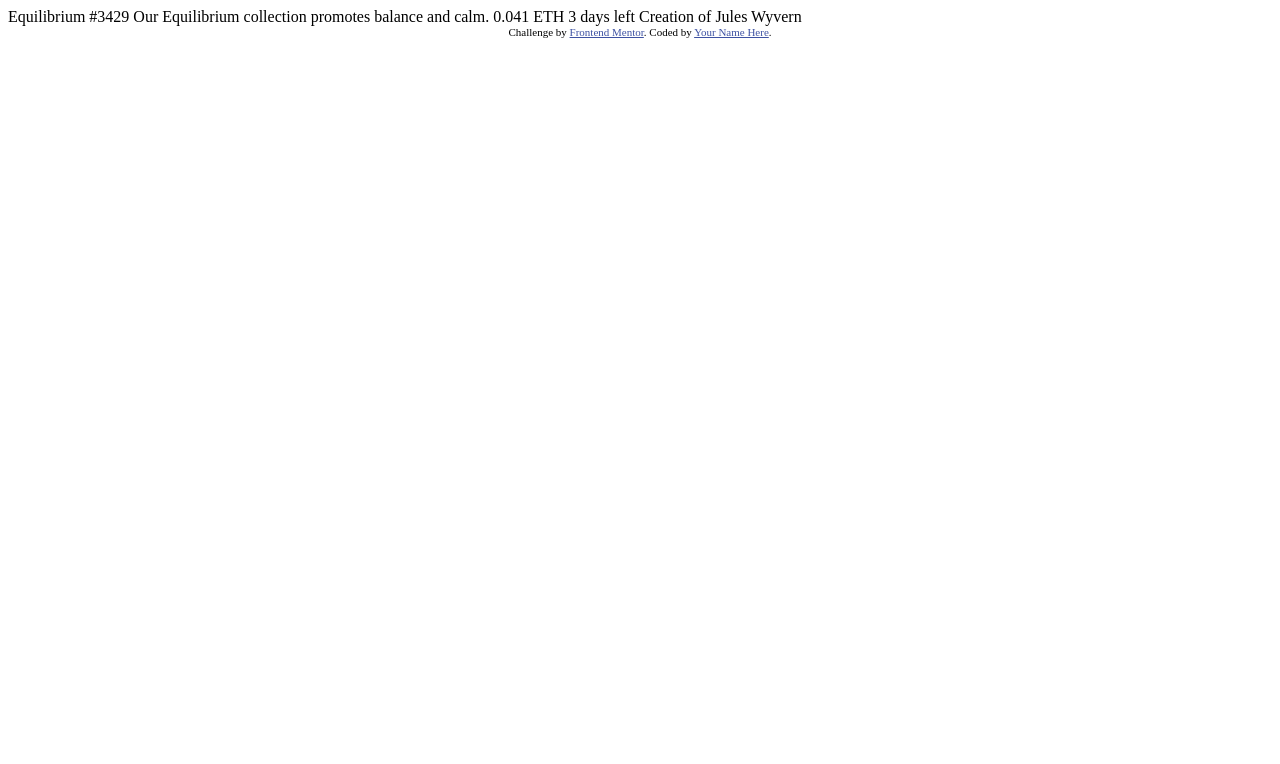
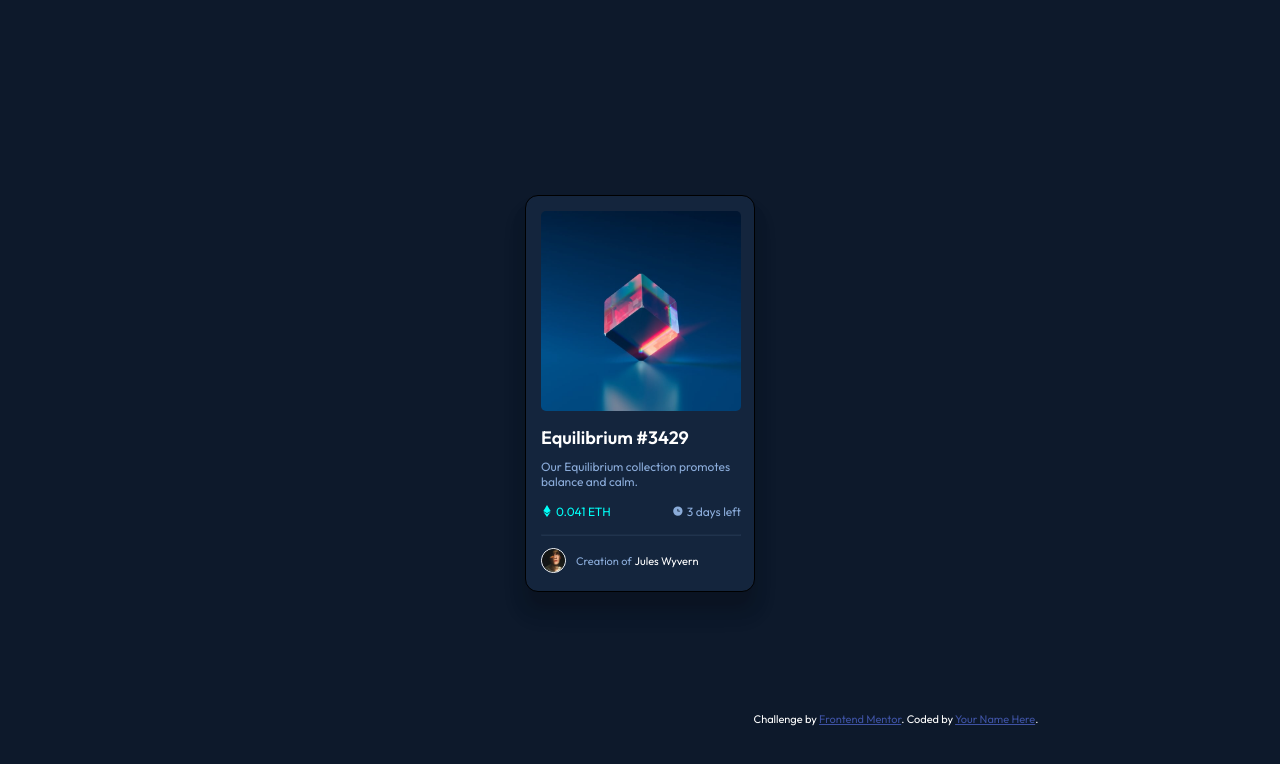
Before and after one commit to Davibron/NFT-preview-card, a plain HTML site: page index.html in a window 1280 px wide. Drawn offline with Linux system fonts and the light colour scheme.

Commit message:
second commit, use of SASS

```diff
--- a/index.html
+++ b/index.html
@@ -2,28 +2,42 @@
 <html lang="en">
 <head>
   <meta charset="UTF-8">
-  <meta name="viewport" content="width=device-width, initial-scale=1.0"> <!-- displays site properly based on user's device -->
+  <meta name="viewport" content="width=device-width, initial-scale=1.0">
+  <link rel="icon" type="image/png" sizes="32x32" href="./images/favicon-32x32.png">
+  <link rel="preconnect" href="https://fonts.googleapis.com">
+  <link rel="preconnect" href="https://fonts.gstatic.com" crossorigin>
+  <link href="https://fonts.googleapis.com/css2?family=Outfit:wght@300;400;600&display=swap" rel="stylesheet">
+  <link rel="stylesheet" href="styles.css">
 
-  <link rel="icon" type="image/png" sizes="32x32" href="./images/favicon-32x32.png">
+  <title>NFT preview card component</title>
 
-  <title>Frontend Mentor | NFT preview card component</title>
-
-  <!-- Feel free to remove these styles or customise in your own stylesheet 👍 -->
-  <style>
-    .attribution { font-size: 11px; text-align: center; }
-    .attribution a { color: hsl(228, 45%, 44%); }
-  </style>
 </head>
 <body>
 
-  Equilibrium #3429
+  <main>
+    <img class="equilibrium" src="./images/image-equilibrium.jpg">
 
-  Our Equilibrium collection promotes balance and calm.
+    <h3>Equilibrium #3429</h3>
 
-  0.041 ETH
-  3 days left
+    <p>Our Equilibrium collection promotes balance and calm.</p>
 
-  Creation of Jules Wyvern
+    <div class="rate">
+      <span class="span-1">
+        <svg width="12" height="12" xmlns="http://www.w3.org/2000/svg" viewBox="0 0 11 18"><path d="M11 10.216 5.5 18 0 10.216l5.5 3.263 5.5-3.262ZM5.5 0l5.496 9.169L5.5 12.43 0 9.17 5.5 0Z" fill="#00FFF8"/></svg>
+        0.041 ETH
+      </span>
+      <span class="span-2">
+        <svg width="12" height="12" xmlns="http://www.w3.org/2000/svg" viewBox="0 0 17 17"><path d="M8.305 2.007a6.667 6.667 0 1 0 0 13.334 6.667 6.667 0 0 0 0-13.334Zm2.667 7.334H8.305a.667.667 0 0 1-.667-.667V6.007a.667.667 0 0 1 1.334 0v2h2a.667.667 0 0 1 0 1.334Z" fill="#8BACD9"/></svg>
+        3 days left
+      </span>
+    </div>
+
+    <hr>
+    <div class="profile">
+      <img src="./images/image-avatar.png">
+      <span class="span-3">Creation of</span> Jules Wyvern
+    </div>
+  </main>
 
   <div class="attribution">
     Challenge by <a href="https://www.frontendmentor.io?ref=challenge" target="_blank">Frontend Mentor</a>.
--- /dev/null
+++ b/styles.scss
@@ -0,0 +1,108 @@
+* {
+  margin: 0px;
+  padding: 0px;
+  box-sizing: border-box;
+  body {
+    font-family: Outfit, sans-serif;
+    display: flex;
+    flex-direction: column;
+    justify-content: center;
+    align-items: center;
+    height: 100vh;
+    background-color: hsl(217, 54%, 11%);
+    color: white;
+  }
+}
+
+main {
+  width: 230px;
+  border: 1px solid black;
+  display: flex;
+  flex-direction: column;
+  border-radius: 13px;
+  background-color: hsl(216, 50%, 16%);
+  box-shadow: rgba(0, 0, 0, 0.07) 0px 20px 20px 5px, rgba(0, 0, 0, 0.07) 0px 20px 20px, rgba(0, 0, 0, 0.07) 0px 16px 16px;
+}
+
+.equilibrium {
+  width: 200px;
+  margin: 15px;
+  border-radius: 5px;
+}
+
+h3 {
+  margin: 0px 15px 5px 15px;
+  font-size: 18px;
+  font-stretch: condensed;
+}
+
+p {
+  font-size: 12px;
+  margin: 5px 15px;
+  color: hsl(215, 51%, 70%);
+}
+
+.rate {
+  width: 200px;
+  font-size: 12px;
+  margin: 10px 15px;
+  display: grid;
+  grid-template-columns: 100px 100px;
+  justify-content: space-between;
+}
+
+.span-1, .span-2 {
+  display: flex;
+  align-items: center;
+
+  svg {
+    margin-right: 3px;
+  }
+}
+
+.span-1 {
+  color: hsl(178, 100%, 50%);
+}
+
+.span-2 {
+  justify-content: end;
+  color: hsl(215, 51%, 70%);
+}
+
+hr {
+  width: 200px;
+  margin: 5px 15px 0px;
+  border-color: hsla(215, 51%, 70%, 0.1);
+}
+
+.profile {
+  font-size: 11px;
+  display: flex;
+  align-items: center;
+  height: 50px;
+  margin: 0px 15px 5px;
+
+  img {
+    width: 25px;
+    margin-right: 10px;
+    border: 1px solid white;
+    border-radius: 50%;
+  }
+
+  .span-3 {
+    color: hsl(215, 51%, 70%);
+    margin-right: 3px;
+  }
+}
+
+.attribution {
+  font-size: 11px;
+  text-align: center;
+  position: relative;
+  top: 15vh;
+  left: 20%;
+}
+
+.attribution a {
+  color: hsl(228, 45%, 44%);
+}
```
Also changed, not shown: styles.css (added), 1 other file.
